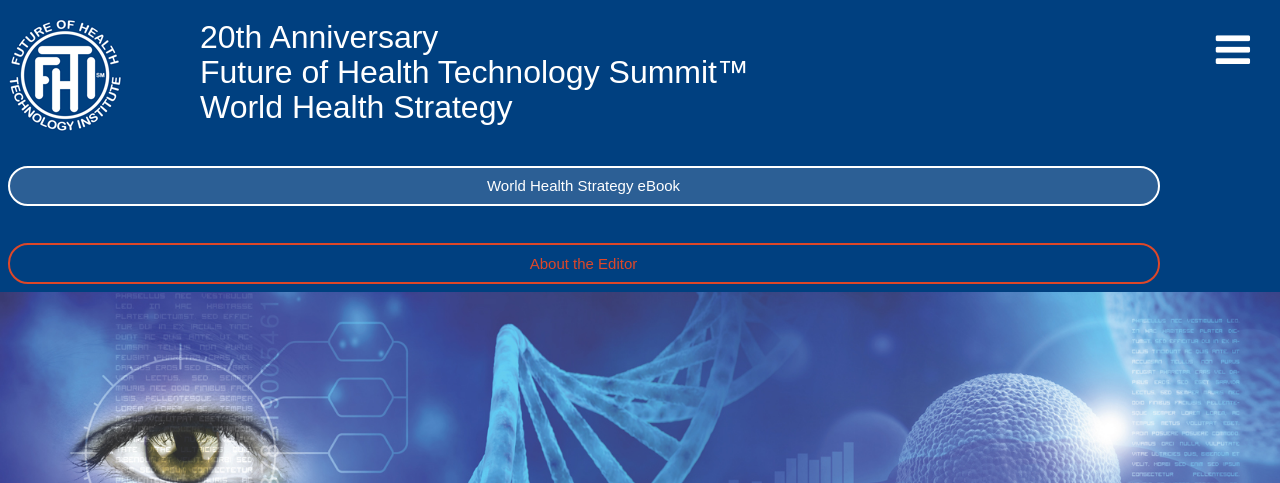
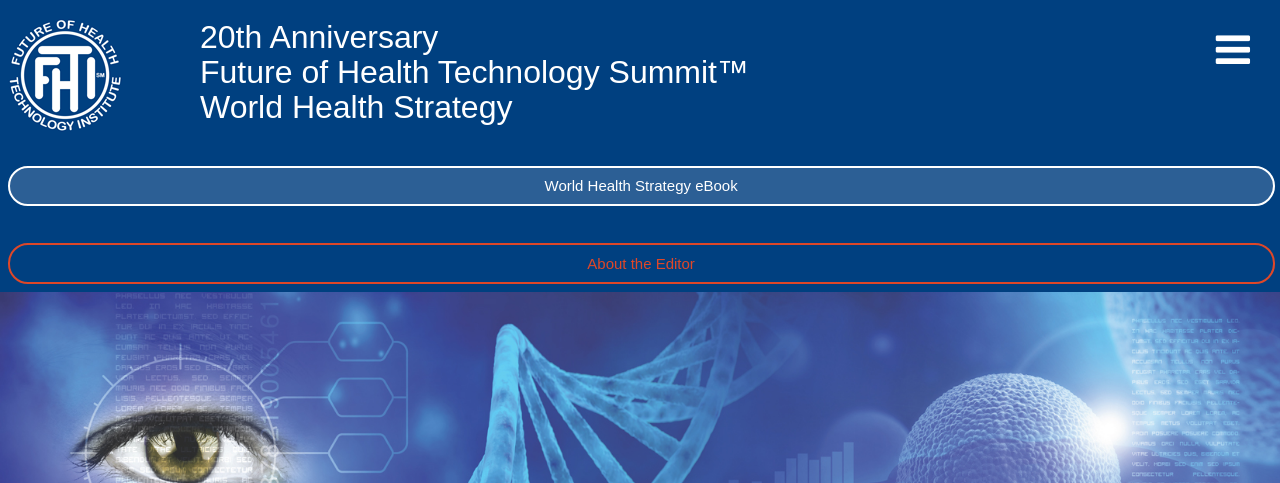
Before and after one commit to andrewremery/future-of-health, a PHP site: page /about.php in a window 1280 px wide. Shown: the top 483 px of the page. Run offline with PHP 8.4, Linux system fonts and the light colour scheme; some libraries are stand-ins or nearby versions.

Commit message:
Better aligned header buttons on smaller screens

```diff
--- a/_css/main.css
+++ b/_css/main.css
@@ -404,12 +404,12 @@
 	 header .learnMoreButton {
 		float: none;
 	 	clear: both;
-		width: 90%;
+		width: 99%;
 	}
 	header #programButton {
 		float: none;
 	 	clear: both;
-		width: 90%;
+		width: 99%;
 	}
 }
 @media (orientation:portrait){
@@ -443,12 +443,12 @@
  header .learnMoreButton {
 		float: none;
 	 	clear: both;
-		width: 90%;
+		width: 99%;
 	}
 	header #programButton {
 		float: none;
 	 	clear: both;
-		width: 90%;
+		width: 99%;
 	}
 	#navIcon{
 		font-size: 1.2em;
```
